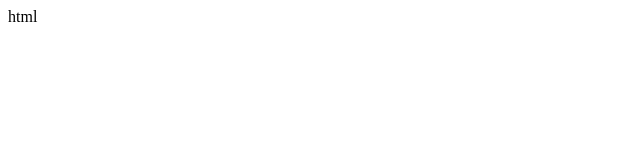
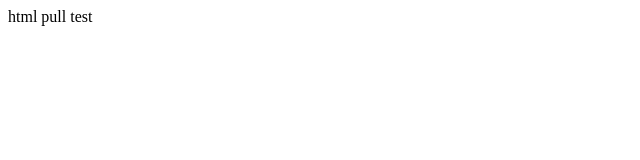
Before and after one commit to kakifly/node.js, a plain HTML site: page hoge.html in a window 1280 px wide. Shown: the full height of the page, 0-640 px from the left. Drawn offline with Linux system fonts and the light colour scheme.

Commit message:
Update hoge.html

```diff
--- a/hoge.html
+++ b/hoge.html
@@ -1,3 +1,4 @@
 <html>
   html
+  pull test
 </html>
```
